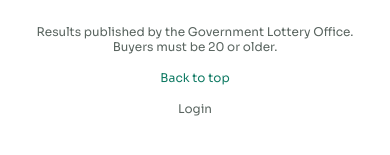
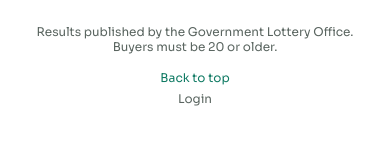
Before and after one commit to intercontinentalpassage/oracle-vault, a React (Vite) app: page /#/ in a window 390 px wide. Shown: the part 935-1090 px from the top of the page. Built offline with nearby package versions, Linux system fonts and the light colour scheme; no server answers; the database is empty.

Commit message:
Storefront footer: move Login directly below Back to top

```diff
--- a/src/pages/Storefront.jsx
+++ b/src/pages/Storefront.jsx
@@ -220,7 +220,7 @@ export default function Storefront() {
       <footer className="ov-footer">
         <div className="ov-footer-inner ov-footer-3col">
           <span>{t(lang, "footerNotice")}</span>
-          <div className="ov-footer-links">
+          <div className="ov-footer-links ov-footer-stack">
             <button
               type="button"
               className="primary ov-link-button"
@@ -228,10 +228,10 @@ export default function Storefront() {
             >
               {t(lang, "backToTop")}
             </button>
-          </div>
-          <div className="ov-footer-links ov-footer-right">
             {!staffProfile && <a href="#/login">{t(lang, "login")}</a>}
           </div>
+          {/* Empty right column keeps Back to top / Login centered on wide screens */}
+          <div className="ov-footer-spacer" aria-hidden="true" />
         </div>
       </footer>
 
--- a/src/styles.css
+++ b/src/styles.css
@@ -441,12 +441,12 @@ button, select, input { font-family: inherit; }
   cursor: pointer;
 }
 .ov-footer-links .ov-link-button.primary { color: #0F7A63; text-decoration: none; }
-/* Main storefront footer: notice left, Back to top in the middle, Login right */
+/* Main storefront footer: notice left, Back to top in the middle with Login below it */
 .ov-footer-3col { display: grid; grid-template-columns: 1fr auto 1fr; align-items: center; justify-content: normal; }
-.ov-footer-3col .ov-footer-right { justify-self: end; }
+.ov-footer-stack { flex-direction: column; align-items: center; gap: 6px; }
 @media (max-width: 640px) {
   .ov-footer-3col { grid-template-columns: 1fr; justify-items: center; text-align: center; }
-  .ov-footer-3col .ov-footer-right { justify-self: center; }
+  .ov-footer-spacer { display: none; }
 }
 
 /* Admin/Agent shell */
```
